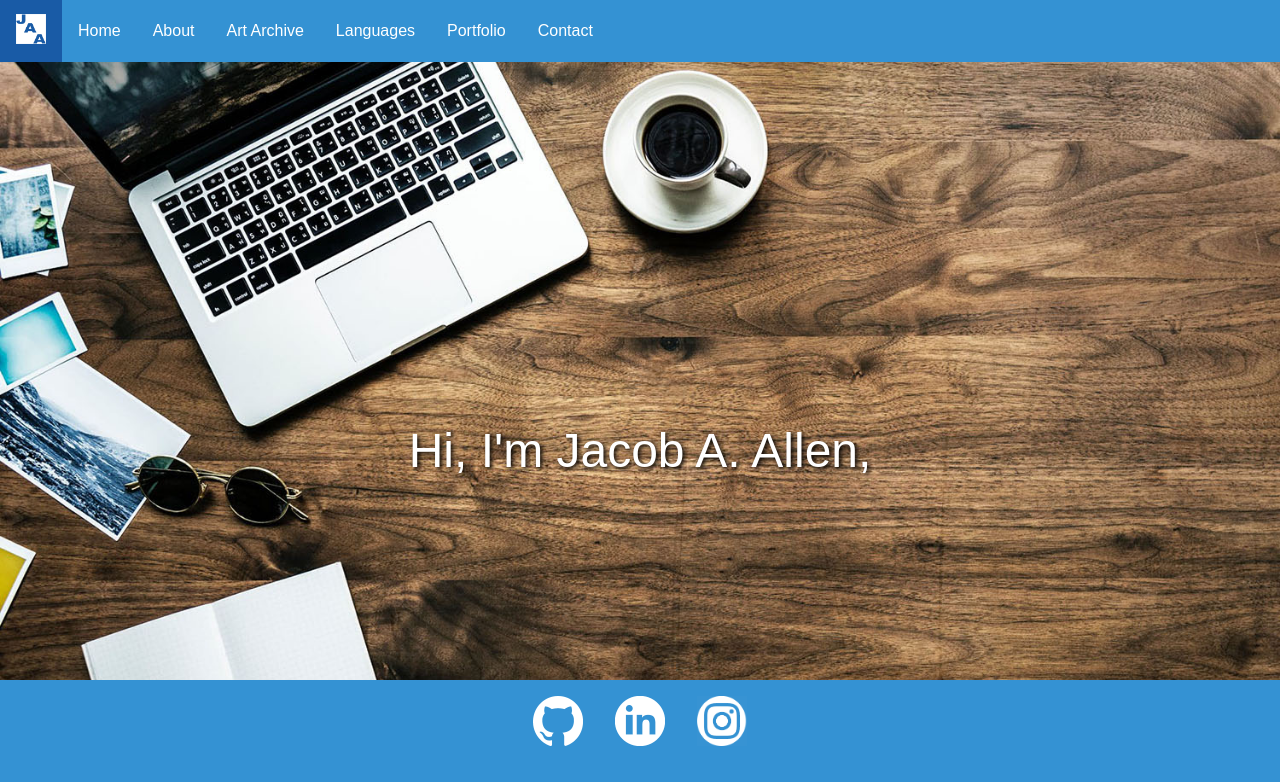
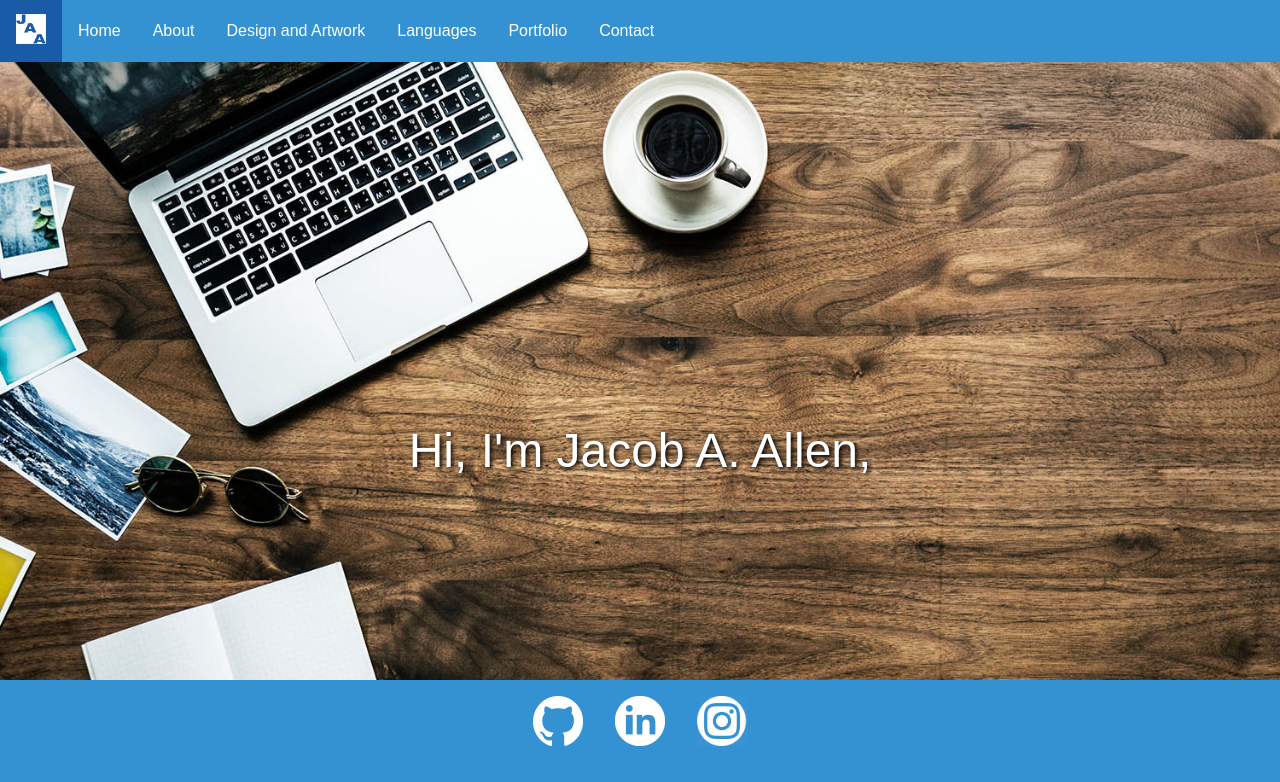
Before and after one commit to Jacobaallen/Portfolio-2, a React (Create React App) app: page / in a window 1280 px wide. Shown: the top 782 px of the page. Built offline with nearby package versions, Linux system fonts and the light colour scheme.

Commit message:
renamed art arcives to Design and Art

```diff
--- a/src/components/Nav.jsx
+++ b/src/components/Nav.jsx
@@ -21,7 +21,7 @@ class Nav extends Component{
             <a className="nav-link" href="/#about">About</a>
           </li>
           <li className="nav-item">
-            <a className="nav-link" href="/Art">Art Archive</a>
+            <a className="nav-link" href="/Warning">Design and Artwork</a>
           </li>
           <li className="nav-item">
             <a className="nav-link" href="/#languages">Languages</a>
```
